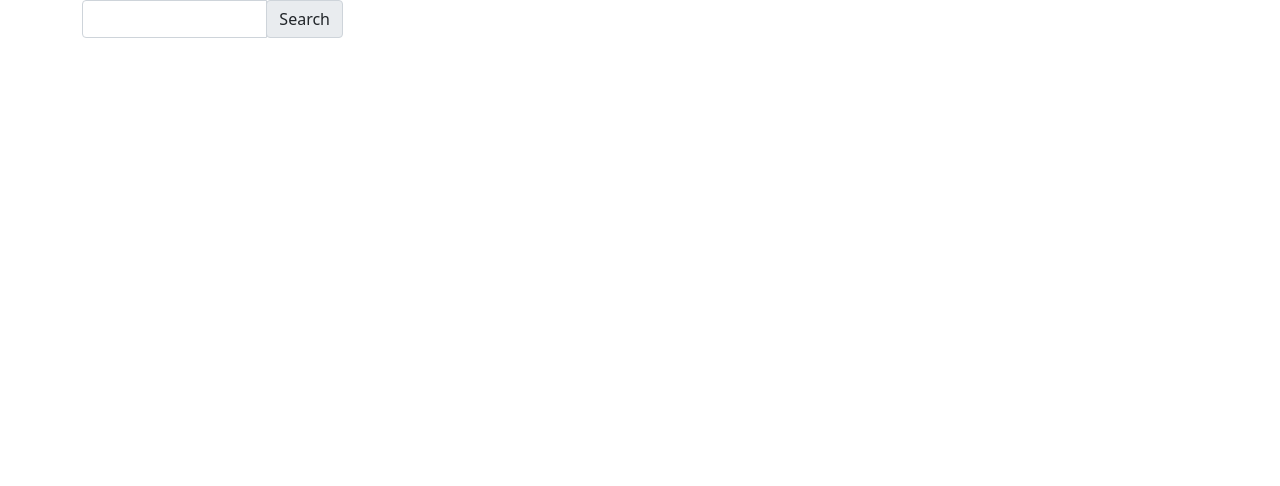
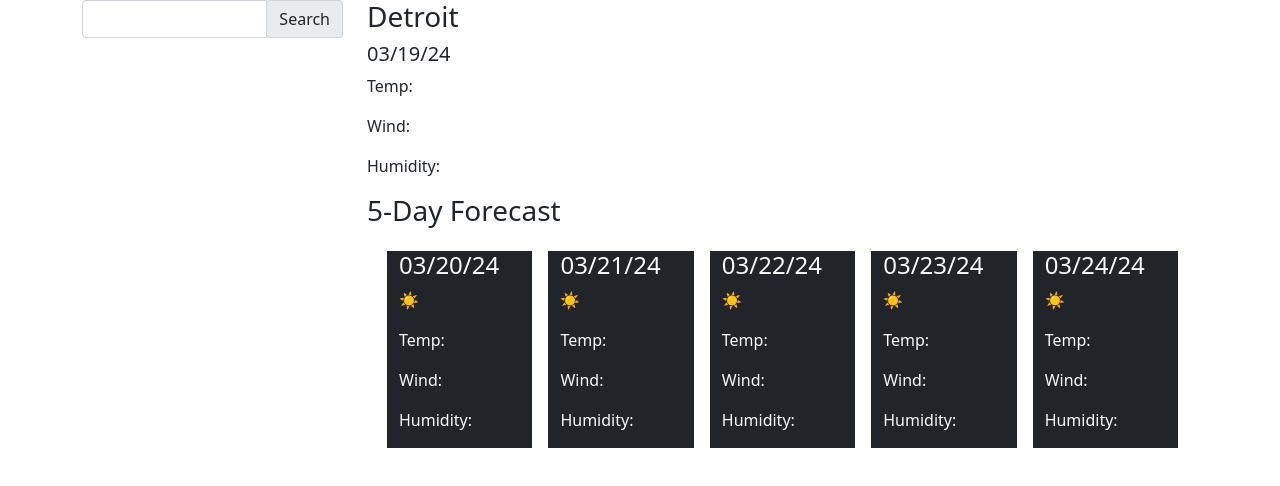
Before and after one commit to danpatoneil/Weather-Dashboard, a plain HTML site: page index.html in a window 1280 px wide. Both pictures are taken after a click on the element "Search". Drawn offline with nearby package versions, Linux system fonts and the light colour scheme; files that its build step writes are made by us from their sources; no server answers.

Commit message:
added current time/weather functionality

```diff
--- a/index.html
+++ b/index.html
@@ -3,6 +3,7 @@
     <head>
         <meta charset="UTF-8">
         <meta name="viewport" content="width=device-width, initial-scale=1.0">
+        <script src="https://cdn.jsdelivr.net/npm/dayjs@1.11.3/dayjs.min.js" integrity="sha256-iu/zLUB+QgISXBLCW/mcDi/rnf4m4uEDO0wauy76x7U=" crossorigin="anonymous"></script>
         <link href="https://cdn.jsdelivr.net/npm/bootstrap@5.1.3/dist/css/bootstrap.min.css" rel="stylesheet" integrity="sha384-1BmE4kWBq78iYhFldvKuhfTAU6auU8tT94WrHftjDbrCEXSU1oBoqyl2QvZ6jIW3" crossorigin="anonymous">
         <link rel="stylesheet" href="./assets/css/style.css">
         <title>Weather Dashboard</title>
@@ -22,7 +23,53 @@
                 </div>
                 <div class="col-9">
                     <div id="Weather Display">
-
+                        <div class="row" id="currentInfo">
+                            <h3 id="cityName">Detroit</h3>
+                            <h5 id="currentDate">3/18/24</h5>
+                            <p id="currentTemp">Temp: </p>
+                            <p id="currentWind">Wind: </p>
+                            <p id="currentHumidity">Humidity: </p>
+                        </div>
+                        <h3>5-Day Forecast</h3>
+                        <div class="container my-4">
+                            <div class="row" id="fiveDayForecast">
+                                <div class="col bg-dark text-light mx-2 forecastDay">
+                                    <h4 class="date">3/19/24</h4>
+                                    <p>☀️</p>
+                                    <p>Temp: </p>
+                                    <p>Wind: </p>
+                                    <p>Humidity: </p>
+                                </div>
+                                <div class="col bg-dark text-light mx-2 forecastDay">
+                                    <h4 class="date">3/19/24</h4>
+                                    <p>☀️</p>
+                                    <p>Temp: </p>
+                                    <p>Wind: </p>
+                                    <p>Humidity: </p>
+                                </div>
+                                <div class="col bg-dark text-light mx-2 forecastDay">
+                                    <h4 class="date">3/19/24</h4>
+                                    <p>☀️</p>
+                                    <p>Temp: </p>
+                                    <p>Wind: </p>
+                                    <p>Humidity: </p>
+                                </div>
+                                <div class="col bg-dark text-light mx-2 forecastDay">
+                                    <h4 class="date">3/19/24</h4>
+                                    <p>☀️</p>
+                                    <p>Temp: </p>
+                                    <p>Wind: </p>
+                                    <p>Humidity: </p>
+                                </div>
+                                <div class="col bg-dark text-light mx-2 forecastDay">
+                                    <h4 class="date">3/19/24</h4>
+                                    <p>☀️</p>
+                                    <p>Temp: </p>
+                                    <p>Wind: </p>
+                                    <p>Humidity: </p>
+                                </div>
+                            </div>
+                        </div>
                     </div>
                 </div>
             </div>
--- a/script.js
+++ b/script.js
@@ -1,15 +1,27 @@
 
 const apiKey = "8f0d819242438ae01375ead8c6e76244";
-
+const week = [
+    dayjs().add(1, "day").format("MM/DD/YY"),
+    dayjs().add(2, "day").format("MM/DD/YY"),
+    dayjs().add(3, "day").format("MM/DD/YY"),
+    dayjs().add(4, "day").format("MM/DD/YY"),
+    dayjs().add(5, "day").format("MM/DD/YY")
+];
+//set dates
+$('#currentDate').text(dayjs().format("MM/DD/YY"));
+$('.forecastDay').each(function(index){
+    $( this ).find('h4').text(week[index]);
+});
 $('#citySearchButton').on('click', function(){
     //replace this with code that reads input
     var city = '';
     city = $('#citySearchInput').val();
     console.log(city);
-    // this should all get replaced with an API promise structure
     getWeather(city);
+    getForecast(city);
 });
 function addButton(city){
+    $('#cityName').text(city)
     var newli = $('<li class="list-group-item"></li>');
     var newButton = $('<button type="button" class="btn btn-primary btn-lg"></button>')
     newButton.text(city);
@@ -17,33 +29,41 @@ function addButton(city){
     $('#cityList').append(newli);
 }
 function getWeather(city){
-    const requstUrl = `http://api.openweathermap.org/geo/1.0/direct?q=${city}&limit=1&appid=${apiKey}`
-    fetch (requstUrl)
-        .then(function (response) {
+    const requestUrl = `https://api.openweathermap.org/data/2.5/weather?q=${city}&appid=${apiKey}&units=imperial`
+    fetch(requestUrl)
+        .then(function (response){
+            addButton(city);
             return response.json();
+
         })
-        .then(function(response){
-            addButton(city);
-            renderWeather(response[0]);
+        .then(function (response){
+            let temp = response.main.temp;
+            $('#currentTemp').text(`Temp: ${temp} degrees`);
+            let wind = response.wind.speed;
+            $('#currentWind').text(`Wind: ${wind} MPH`);
+            let humidity = response.main.humidity;
+            $('#currentHumidity').text(`Humidity: ${humidity}%`)
+            console.log(humidity);
         })
         .catch(function(error){
-            console.log(error);
+            console.log(error)
         })
-
 }
-function renderWeather(response){
-    var lat = response.lat;
-    var lon = response.lon;
-    const requestUrl = `http://api.openweathermap.org/data/2.5/forecast?lat=${lat}&lon=${lon}&appid=${apiKey}`
+function getForecast(city){
+    const requestUrl = `https://api.openweathermap.org/data/2.5/forecast?q=${city}&appid=${apiKey}&units=imperial`
     fetch(requestUrl)
         .then(function (response) {
             return response.json();
         })
         .then(function (response){
-            var weather = response.list[0];
+            var weather = response.list;
             console.log(weather);
         })
         .catch(function (error){
             console.log(error);
         });
+
 }
+function getEmoji(){
+    let emoji=['☀️', '☁️', '💧', '❄️'];
+}
```
